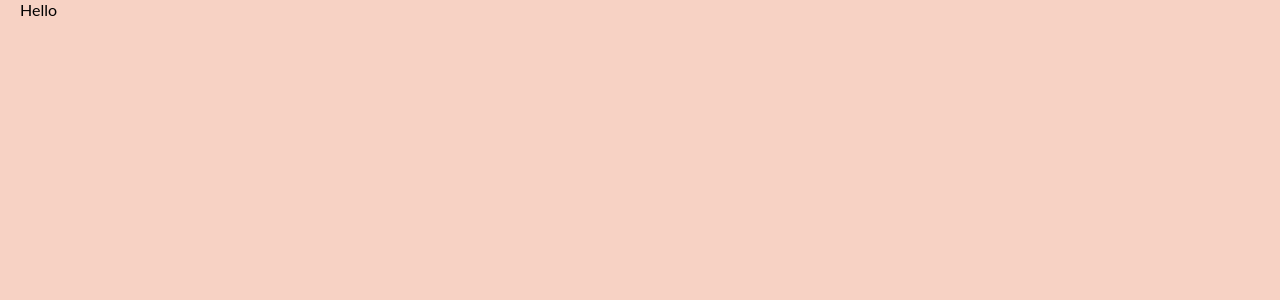
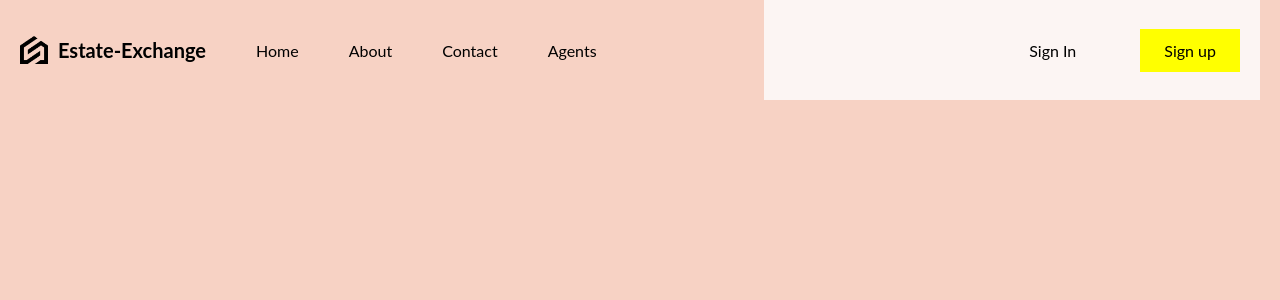
Before and after one commit to Udgeet007/real-estate-UI, a React (Vite) app in the folder client/: page / in a window 1280 px wide. Shown: the top 300 px of the page. Built offline with nearby package versions, Linux system fonts and the light colour scheme.

Commit message:
Responsive Navbar Design Done.

```diff
--- a/client/src/App.jsx
+++ b/client/src/App.jsx
@@ -1,9 +1,12 @@
-import './layout.scss';
+import Navbar from "./components/navbar/Navbar";
+import "./layout.scss";
 
 export default function App() {
   return (
     <>
-     <div className="layout">Hello</div>
+      <div className="layout">
+        <Navbar />
+      </div>
     </>
-  )
+  );
 }
--- /dev/null
+++ b/client/src/components/navbar/Navbar.jsx
@@ -0,0 +1,21 @@
+import "./navbar.scss";
+export default function Navbar() {
+  return (
+    <nav>
+      <div className="left">
+        <a href="/" className="logo">
+          <img src="/logo.png" alt="" />
+          <span>Estate-Exchange</span>
+        </a>
+        <a href="/">Home</a>
+        <a href="/about">About</a>
+        <a href="/contact">Contact</a>
+        <a href="/agents">Agents</a>
+      </div>
+      <div className="right">
+        <a href="/">Sign In</a>
+        <a href="/" className='register'>Sign up</a>
+      </div>
+    </nav>
+  );
+}
--- /dev/null
+++ b/client/src/components/navbar/navbar.scss
@@ -0,0 +1,59 @@
+nav {
+  display: flex;
+  justify-content: space-between;
+  align-items: center;
+  height: 100px;
+
+  a{
+    transition: all 0.4s ease;
+
+    &:hover{
+      scale: 1.05;
+    }
+  }
+
+  .left {
+    flex: 3; //it means 3 units
+    display: flex;
+    align-items: center;
+    gap: 50px;
+
+    // height: 100vh;
+    // width: 60%;
+    .logo {
+      font-weight: bold;
+      font-size: 20px;
+      display: flex;
+      align-items: center;
+      gap: 10px;
+
+      img {
+        width: 28px;
+
+      }
+
+
+    }
+  }
+
+  .right {
+    flex: 2; //It Means 2 Units
+    // width: 40%;
+    // background-color: burlywood;
+    display: flex;
+    align-items: center;
+    justify-content: flex-end;
+    background-color: #fcf5f3;
+    // height: 100vh;
+    height: 100%;
+
+    a{
+      padding: 12px 24px;
+      margin: 20px;
+
+    }
+    .register {
+      background-color: yellow;
+    }
+  }
+}
```
